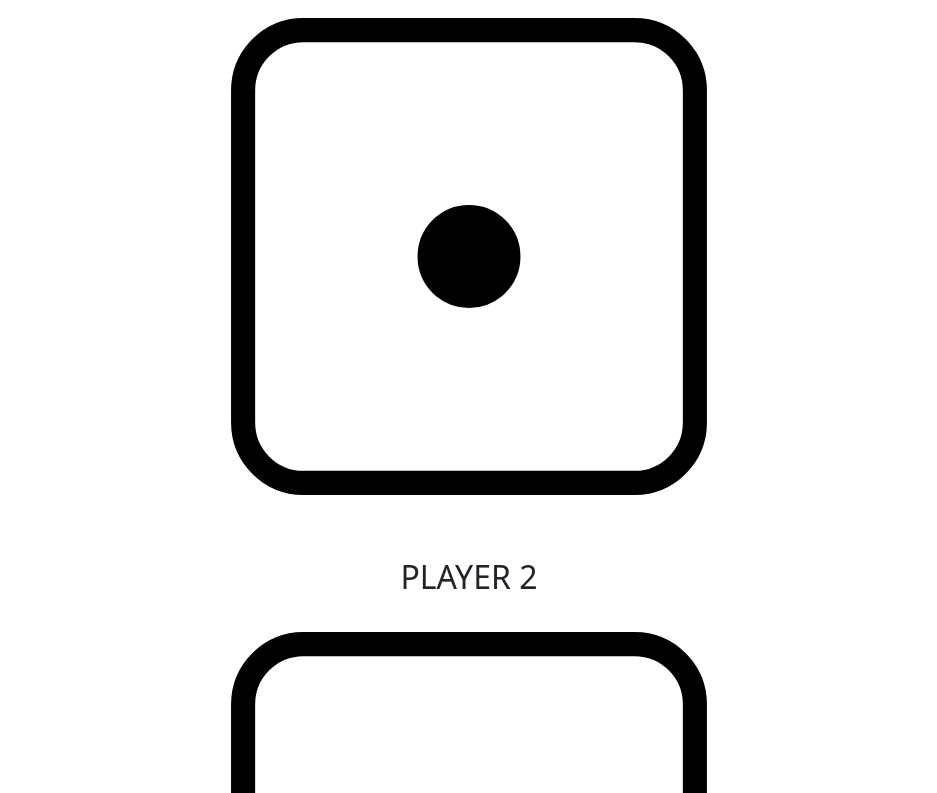
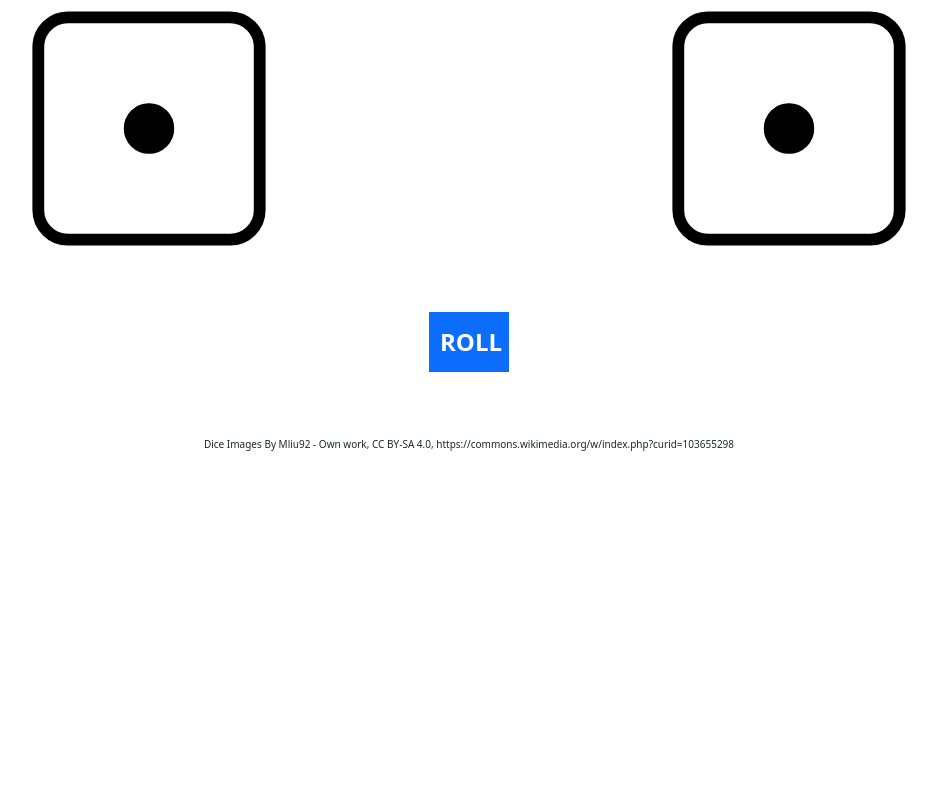
Before and after one commit to Croftee/dice, a plain HTML site: page index.html in a window 1280 px wide. Shown: the part 212-1005 px from the top of the page, without its empty margins (171-1108 px from the left). After the commit the page ends 800 px from the top, so only its background shows below. Drawn offline with nearby package versions, Linux system fonts and the light colour scheme.

Commit message:
layout tweaks

```diff
--- a/css/styles.css
+++ b/css/styles.css
@@ -10,20 +10,28 @@ h2{
     padding-bottom: 15px;
 }
 
-.diceimg{
+.diceimg_l{
   display: block;
-  margin-left: auto;
-  margin-right: auto;
+  margin:auto;
   padding-bottom: 50px;
   height: 40%;
   width: 40%;
 }
 
+.diceimg_r{
+    display: block;
+    margin:auto;
+    padding-bottom: 50px;
+    height: 40%;
+    width: 40%;
+  }
+
+
 .rollbutton{
     display: block;
     margin: auto;
-    height: 15%;
-    width: 25%;
+    height: 60px;
+    width: 80px;
     font-weight: bold;
     font-size: 1.5rem;
     border-radius: 0;
--- a/index.html
+++ b/index.html
@@ -25,14 +25,14 @@
         </div>
 
         <div class="row align-items-center">
-            <div class="col-12">
+            <div class="col">
             <h2 class="playertext">PLAYER 1</h2>
-            <img class="diceimg" src="img/Die_face_1b.svg" alt="dice">
+            <img class="diceimg_l" src="img/Die_face_1b.svg" alt="dice">
             </div>
 
-            <div class="col-12">
+            <div class="col">
             <h2 class="playertext">PLAYER 2</h2>
-            <img class="diceimg" src="img/Die_face_1b.svg" alt="dice">
+            <img class="diceimg_r" src="img/Die_face_1b.svg" alt="dice">
             </div>
         </div>
 
```
